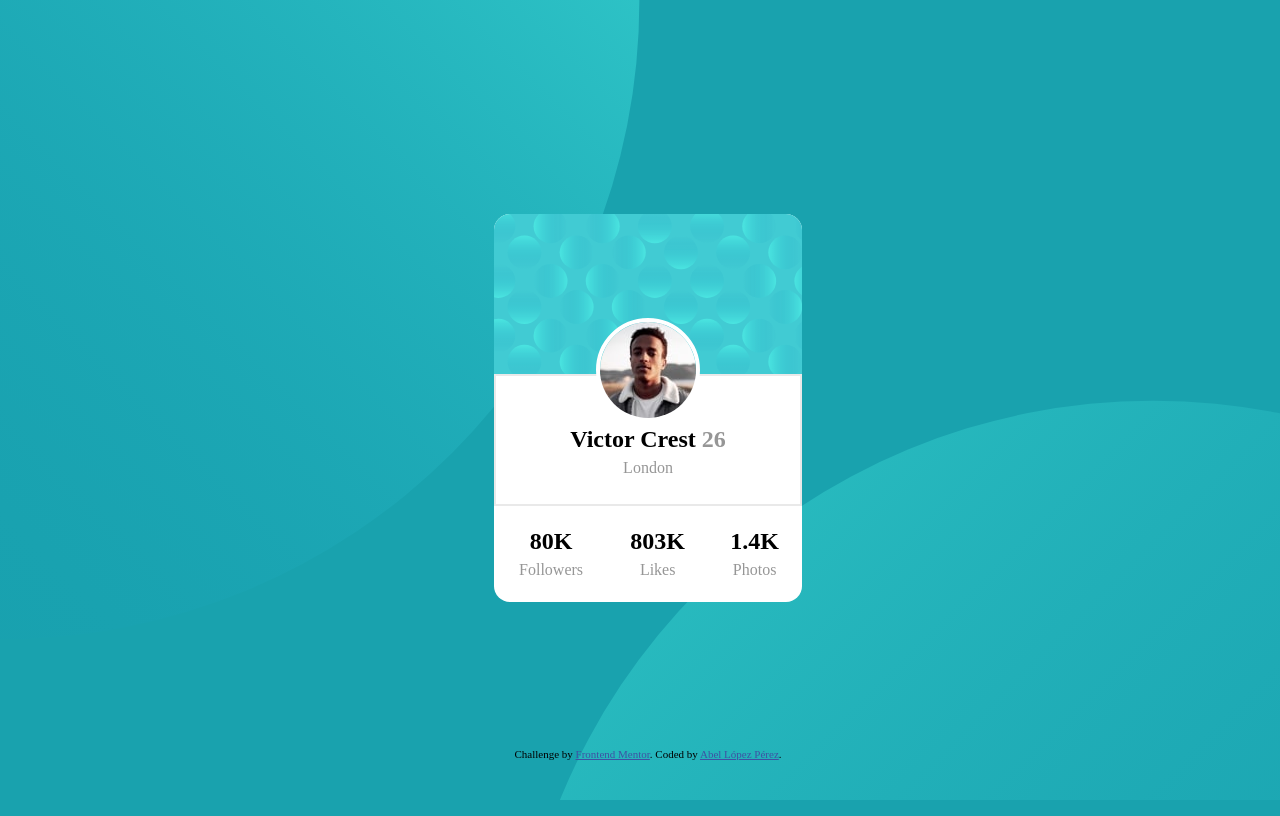
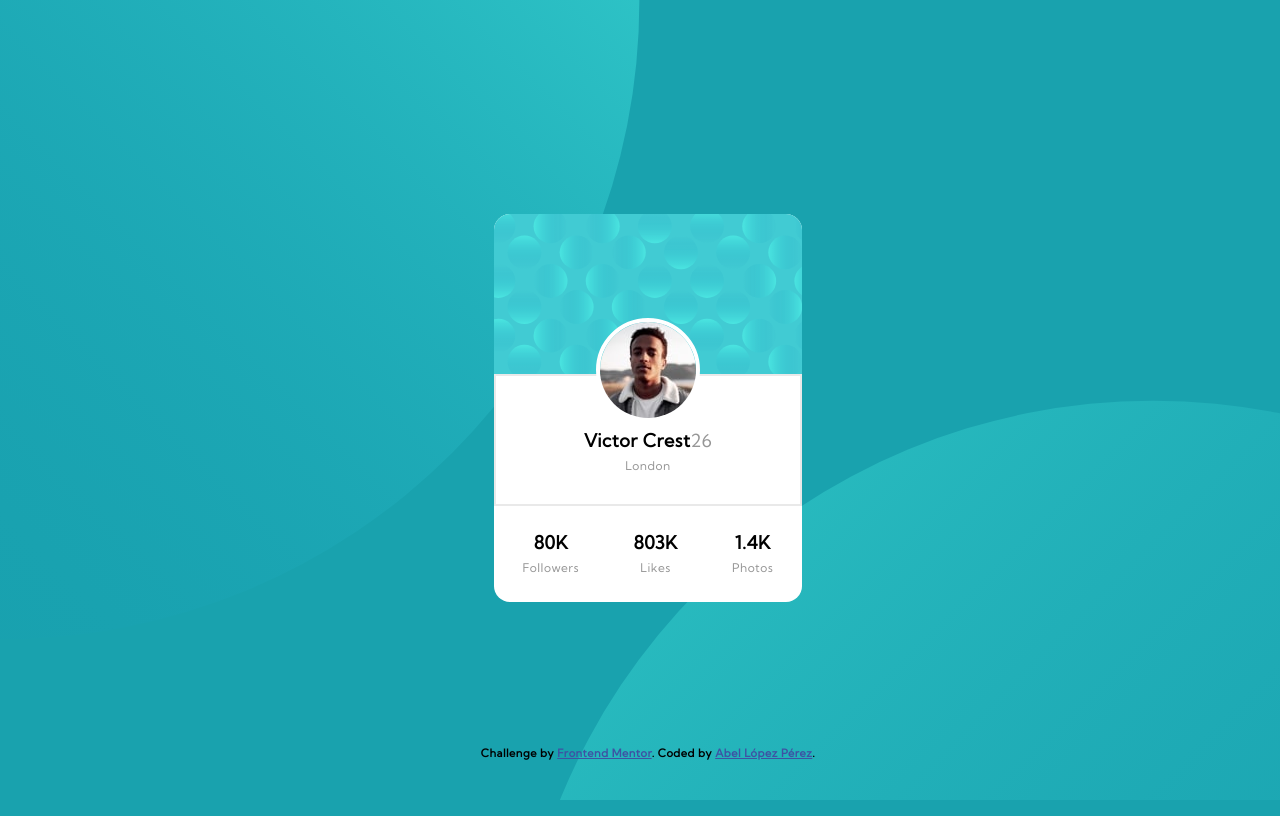
Before and after one commit to Grancan91/ProfileCardComponent, a plain HTML site: page index.html in a window 1280 px wide. Shown: the top 816 px of the page. Drawn offline with Linux system fonts and the light colour scheme.

Commit message:
Fix font

```diff
--- a/index.html
+++ b/index.html
@@ -6,6 +6,9 @@
 
   <link rel="icon" type="image/png" sizes="32x32" href="./images/favicon-32x32.png">
   <link rel="stylesheet" href="style.css">
+  <link rel="preconnect" href="https://fonts.googleapis.com">
+<link rel="preconnect" href="https://fonts.gstatic.com" crossorigin>
+<link href="https://fonts.googleapis.com/css2?family=Kumbh+Sans&display=swap" rel="stylesheet">
 
   <title>Frontend Mentor | Profile card component</title>
 
@@ -17,13 +20,13 @@
 </head>
 <body>
   <div class="background-top"></div>
-  <div class="background-bottom">dfsdfs</div>
+  <div class="background-bottom"></div>
   <div class="card-container">
     <div class="card-head">
     <img src="./images/image-victor.jpg" alt="">
     </div>
     <div class="card-body">
-      <h2>Victor Crest <b>26</b></h2>
+      <h2>Victor Crest<b>26</b></h2>
       <p>London</p>
     </div>
 
--- a/style.css
+++ b/style.css
@@ -1,4 +1,17 @@
+:root{
+    --dark-gray: hsl(0, 0%, 59%);
+}
+
+
+html{
+    font-family: 'Kumbh Sans', sans-serif;
+    font-weight: 700;
+}
+
 body{
+    -webkit-font-smoothing: antialiased;
+    -moz-osx-font-smoothing: grayscale;
+    letter-spacing: 0.5px;
     display: flex;
     justify-content: center;
     align-items: center;
@@ -70,18 +83,20 @@ body{
 h2 {
     margin: 2px;
     padding: 0px;
-    -webkit-font-smoothing: antialiased;
-    -moz-osx-font-smoothing: grayscale;
+    font-size: 18px;
 }
 
 b {
     color: hsl(0, 0%, 59%);
+    font-weight: 400;
 }
 
 p {
     color: hsl(0, 0%, 59%);
     padding: 4px;
     margin: 0px;
+    font-weight: 400;
+    font-size: 12px;
 }
 .card-footer{
     display: flex;
```
